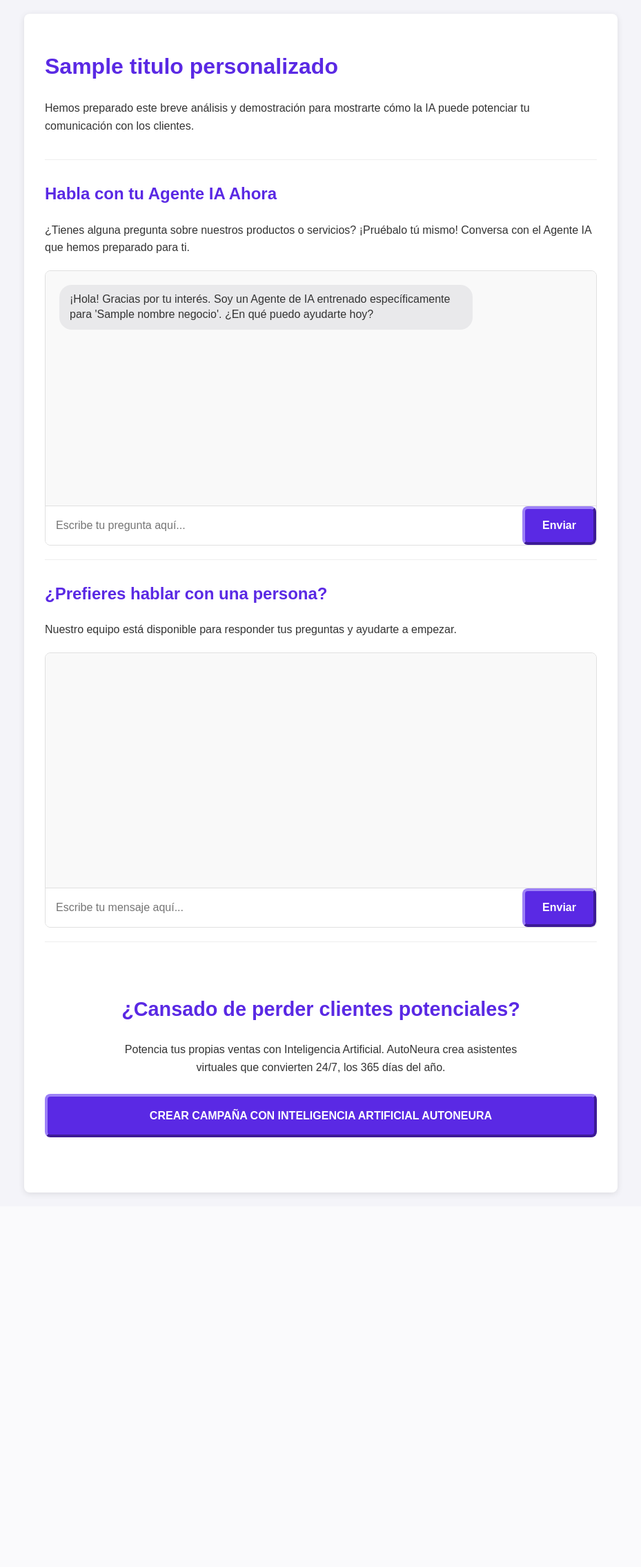
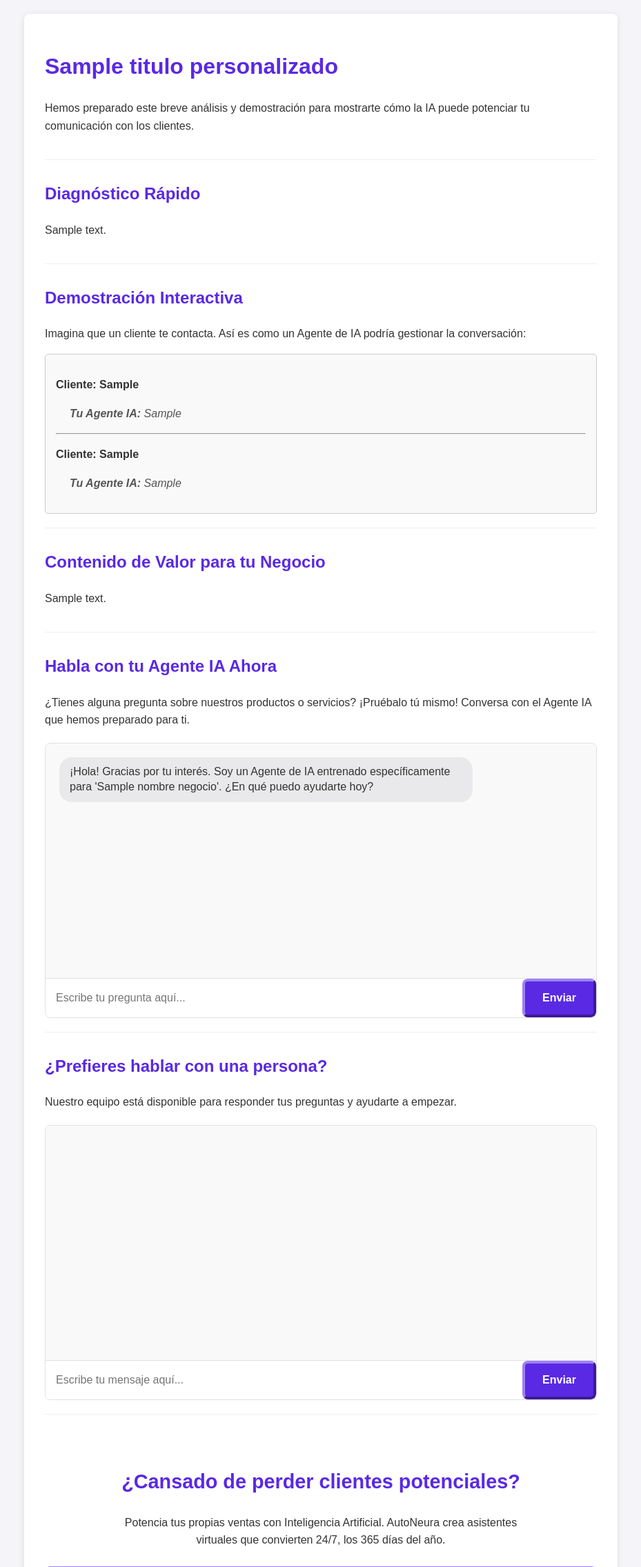
Before and after one commit to Bot01128/Sistema-de-Ventas-Cognitivo-Aut-nomo, a Flask app: template templates/nido_template.html in a window 1280 px wide. Shown: the top 2272 px of the page at 69% size, without its empty margins (175-1104 px from the left). Before the commit the page ends 1734 px from the top, so only its background shows below. Run offline with Flask 3, Linux system fonts and the light colour scheme; the template is opened without the code that fills it: most values are stand-ins (such as "Sample title", 1, 10 or a date in 2020); some libraries are stand-ins or nearby versions.

Commit message:
Update nido_template.html

```diff
--- a/templates/nido_template.html
+++ b/templates/nido_template.html
@@ -13,7 +13,28 @@
             <p>Hemos preparado este breve análisis y demostración para mostrarte cómo la IA puede potenciar tu comunicación con los clientes.</p>
         </div>
 
-        <!-- ... (otras secciones sin cambios) ... -->
+        <div class="section">
+            <h2>Diagnóstico Rápido</h2>
+            <p>{{ texto_diagnostico }}</p>
+        </div>
+
+        <div class="section">
+            <h2>Demostración Interactiva</h2>
+            <p>Imagina que un cliente te contacta. Así es como un Agente de IA podría gestionar la conversación:</p>
+            <div class="chat-simulator">
+                <p class="chat-q">Cliente: {{ ejemplo_pregunta_1 }}</p>
+                <p class="chat-a"><strong>Tu Agente IA:</strong> {{ ejemplo_respuesta_1 }}</p>
+                <hr>
+                <p class="chat-q">Cliente: {{ ejemplo_pregunta_2 }}</p>
+                <p class="chat-a"><strong>Tu Agente IA:</strong> {{ ejemplo_respuesta_2 }}</p>
+            </div>
+        </div>
+
+        <div class="section">
+            <h2>Contenido de Valor para tu Negocio</h2>
+            <p>{{ texto_contenido_de_valor }}</p>
+        </div>
+
         <div class="section">
             <h2>Habla con tu Agente IA Ahora</h2>
             <p>¿Tienes alguna pregunta sobre nuestros productos o servicios? ¡Pruébalo tú mismo! Conversa con el Agente IA que hemos preparado para ti.</p>
@@ -34,11 +55,9 @@
             <h2>¿Prefieres hablar con una persona?</h2>
             <p>Nuestro equipo está disponible para responder tus preguntas y ayudarte a empezar.</p>
             <div class="live-chat-container">
-                <!-- === INICIO DE LA MODIFICACIÓN: SALUDO INICIAL ELIMINADO === -->
                 <div class="chat-window" id="chat-window-human">
                     <!-- El mensaje inicial ha sido removido -->
                 </div>
-                <!-- === FIN DE LA MODIFICACIÓN === -->
                 <form id="chat-form-human" class="chat-input-area">
                     <input type="text" id="user-input-human" placeholder="Escribe tu mensaje aquí..." autocomplete="off">
                     <button type="submit" class="btn-3d">Enviar</button>
```
